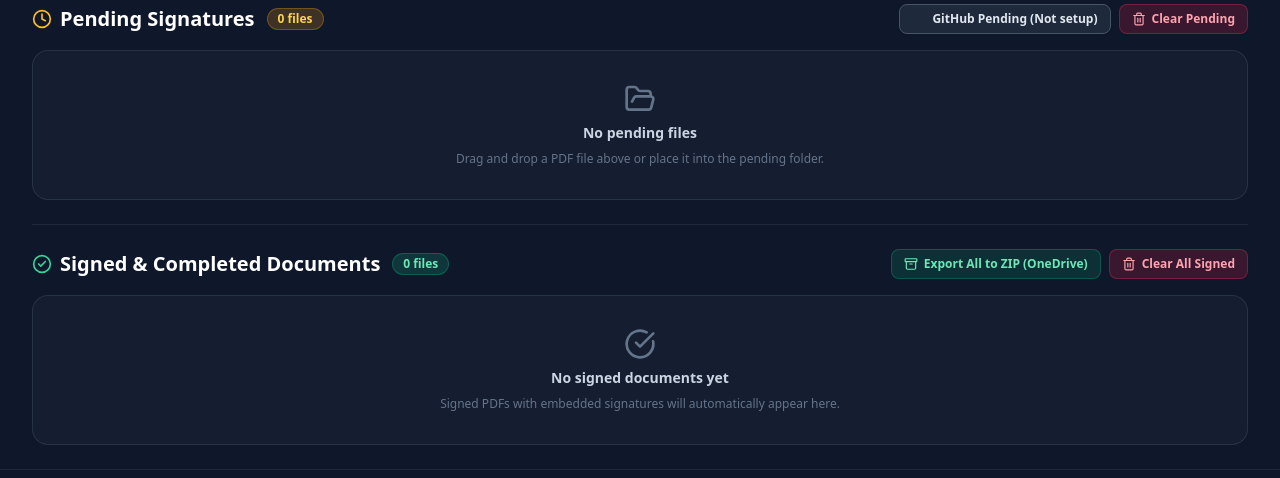
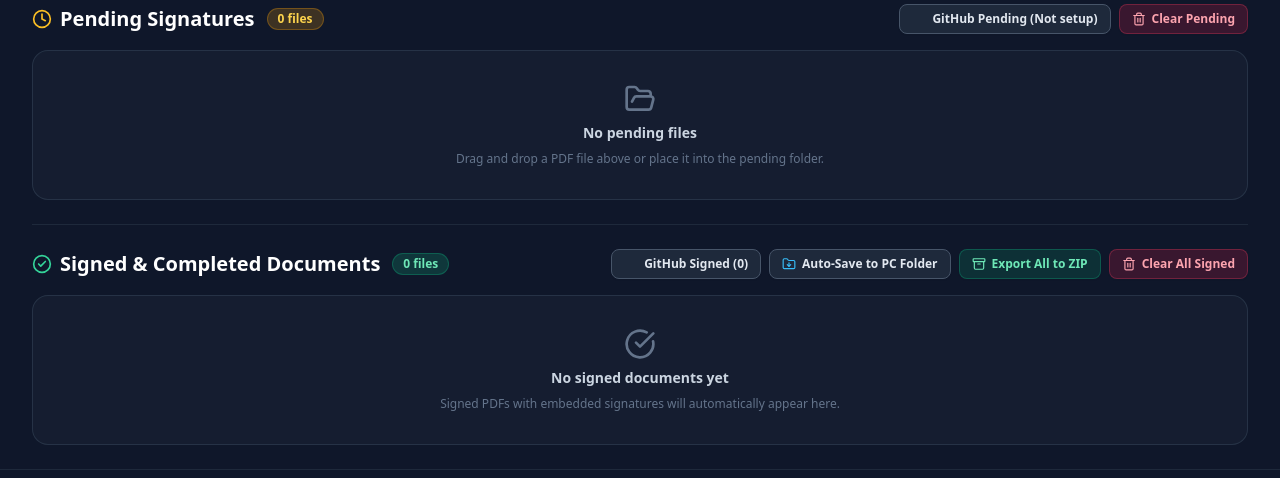
Before and after one commit to jacobwakeup21/it-signer, a Flask app: page / in a window 1280 px wide. Shown: the part 807-1285 px from the top of the page. Run offline with Flask 3, Linux system fonts and the light colour scheme; data that the repository does not hold is empty; some libraries are stand-ins or nearby versions.

Commit message:
Add files via upload

```diff
--- a/templates/desktop.html
+++ b/templates/desktop.html
@@ -192,10 +192,18 @@
                     <span id="signedCountBadge" class="px-2.5 py-0.5 rounded-full text-xs font-semibold bg-emerald-500/20 text-emerald-300 border border-emerald-500/30">0 files</span>
                 </div>
                 <!-- Signed Batch Actions -->
-                <div class="flex items-center gap-2">
+                <div class="flex flex-wrap items-center gap-2">
+                    <button id="btnOpenGitHubSigned" onclick="openGitHubManagerModal('signed')" class="px-3 py-1.5 bg-slate-800 hover:bg-slate-700 text-slate-200 border border-slate-600 rounded-lg text-xs font-semibold transition flex items-center gap-1.5 shadow-sm" title="Manage signed files stored on GitHub repository">
+                        <i data-lucide="github" class="w-3.5 h-3.5 text-emerald-400"></i>
+                        <span>GitHub Signed (<span id="ghSignedCountBadge">0</span>)</span>
+                    </button>
+                    <button id="btnLocalAutoSave" onclick="setupLocalAutoSave()" class="px-3 py-1.5 bg-slate-800 hover:bg-slate-700 text-slate-200 border border-slate-600 rounded-lg text-xs font-semibold transition flex items-center gap-1.5 shadow-sm" title="Automatically save newly signed PDFs into a folder on your computer">
+                        <i data-lucide="folder-down" id="localAutoSaveIcon" class="w-3.5 h-3.5 text-sky-400"></i>
+                        <span id="localAutoSaveLabel">Auto-Save to PC Folder</span>
+                    </button>
                     <a href="/api/download-all/signed" class="px-3 py-1.5 bg-emerald-600/20 hover:bg-emerald-600/30 text-emerald-300 border border-emerald-500/30 rounded-lg text-xs font-semibold transition flex items-center gap-1.5 shadow-sm">
                         <i data-lucide="archive" class="w-3.5 h-3.5"></i>
-                        Export All to ZIP (OneDrive)
+                        Export All to ZIP
                     </a>
                     <button onclick="clearAllSignedDocs()" class="px-3 py-1.5 bg-rose-600/20 hover:bg-rose-600/30 text-rose-300 border border-rose-500/30 rounded-lg text-xs font-semibold transition flex items-center gap-1.5 shadow-sm">
                         <i data-lucide="trash-2" class="w-3.5 h-3.5"></i>
@@ -499,7 +507,7 @@
     </div>
 </div>
 
-<!-- Modal: GitHub Repository Pending Files Manager -->
+<!-- Modal: GitHub Repository Files Manager (Pending & Signed) -->
 <div id="githubModal" class="fixed inset-0 z-50 bg-black/85 backdrop-blur-sm hidden items-center justify-center p-4">
     <div class="bg-slate-900 border border-slate-700 rounded-2xl max-w-2xl w-full max-h-[90vh] flex flex-col shadow-2xl overflow-hidden">
         <div class="flex justify-between items-center p-4 border-b border-slate-800 bg-slate-800/80">
@@ -508,8 +516,8 @@
                     <i data-lucide="github" class="w-4 h-4"></i>
                 </div>
                 <div>
-                    <h3 class="font-bold text-white text-base">GitHub Pending Files Manager</h3>
-                    <p class="text-xs text-slate-400">View and delete files sitting in your GitHub repository's pending folder.</p>
+                    <h3 class="font-bold text-white text-base">GitHub Repository Files Manager</h3>
+                    <p class="text-xs text-slate-400">View, download, and delete files sitting in your GitHub repository.</p>
                 </div>
             </div>
             <button onclick="closeGitHubManagerModal()" class="text-slate-400 hover:text-white p-1">
@@ -517,18 +525,32 @@
             </button>
         </div>
 
+        <!-- Folder Tabs: Pending vs Signed -->
+        <div class="flex border-b border-slate-800 bg-slate-950/50 px-4 pt-2 gap-2">
+            <button id="ghTabPendingBtn" onclick="switchGitHubTab('pending')" class="px-4 py-2 border-b-2 border-sky-500 text-sky-400 font-semibold text-xs flex items-center gap-2 transition">
+                <i data-lucide="clock" class="w-3.5 h-3.5 text-amber-400"></i>
+                <span>Pending Folder</span>
+                <span id="ghTabPendingBadge" class="px-1.5 py-0.5 rounded-full text-[10px] bg-sky-500/20 text-sky-300">0</span>
+            </button>
+            <button id="ghTabSignedBtn" onclick="switchGitHubTab('signed')" class="px-4 py-2 border-b-2 border-transparent text-slate-400 hover:text-slate-200 font-semibold text-xs flex items-center gap-2 transition">
+                <i data-lucide="check-circle-2" class="w-3.5 h-3.5 text-emerald-400"></i>
+                <span>Signed Folder</span>
+                <span id="ghTabSignedBadge" class="px-1.5 py-0.5 rounded-full text-[10px] bg-slate-800 text-slate-400">0</span>
+            </button>
+        </div>
+
         <!-- GitHub Status Banner -->
-        <div class="p-4 bg-slate-950/60 border-b border-slate-800 flex flex-col sm:flex-row sm:items-center justify-between gap-3 text-xs">
+        <div class="p-3.5 bg-slate-950/60 border-b border-slate-800 flex flex-col sm:flex-row sm:items-center justify-between gap-3 text-xs">
             <div id="ghModalStatus" class="flex items-center gap-2 text-slate-300">
                 <span class="w-2.5 h-2.5 rounded-full bg-slate-500" id="ghStatusDot"></span>
                 <span id="ghStatusText">Checking GitHub connection...</span>
             </div>
             <div class="flex items-center gap-2">
-                <button onclick="refreshGitHubPendingFiles()" class="px-2.5 py-1.5 bg-slate-800 hover:bg-slate-700 text-slate-200 rounded-lg text-xs transition flex items-center gap-1 border border-slate-700">
+                <button onclick="refreshCurrentGitHubFolder()" class="px-2.5 py-1.5 bg-slate-800 hover:bg-slate-700 text-slate-200 rounded-lg text-xs transition flex items-center gap-1 border border-slate-700">
                     <i data-lucide="refresh-cw" class="w-3.5 h-3.5"></i> Refresh
                 </button>
-                <button id="ghClearAllBtn" onclick="clearAllGitHubPendingFiles()" class="px-2.5 py-1.5 bg-rose-600/20 hover:bg-rose-600/30 text-rose-300 border border-rose-500/30 rounded-lg text-xs font-semibold transition flex items-center gap-1">
-                    <i data-lucide="trash-2" class="w-3.5 h-3.5"></i> Delete All from GitHub
+                <button id="ghClearAllBtn" onclick="clearAllCurrentGitHubFolder()" class="px-2.5 py-1.5 bg-rose-600/20 hover:bg-rose-600/30 text-rose-300 border border-rose-500/30 rounded-lg text-xs font-semibold transition flex items-center gap-1">
+                    <i data-lucide="trash-2" class="w-3.5 h-3.5"></i> <span id="ghClearBtnLabel">Delete All from GitHub</span>
                 </button>
             </div>
         </div>
@@ -537,7 +559,7 @@
         <div class="flex-1 overflow-auto p-4 space-y-2.5" id="ghFileListContainer">
             <div class="py-8 text-center text-slate-500 text-xs">
                 <i data-lucide="loader-2" class="w-5 h-5 animate-spin mx-auto mb-2 text-sky-400"></i>
-                Loading GitHub pending files...
+                Loading files from GitHub...
             </div>
         </div>
 
@@ -546,12 +568,50 @@
             <div class="flex items-start gap-2">
                 <i data-lucide="info" class="w-4 h-4 text-sky-400 flex-shrink-0 mt-0.5"></i>
                 <div>
-                    <p class="font-semibold text-slate-200">Connect GitHub to enable one-click cloud file deletion</p>
-                    <p class="text-slate-400 text-[11px] mt-0.5">Add your repository (<code class="text-sky-300">owner/repo</code>) and a Personal Access Token in Settings to easily delete files from GitHub or auto-delete after signing.</p>
+                    <p class="font-semibold text-slate-200">Connect GitHub to enable one-click cloud file management</p>
+                    <p class="text-slate-400 text-[11px] mt-0.5">Add your repository (<code class="text-sky-300">owner/repo</code>) and a Personal Access Token in Settings to easily delete or sync files sitting in GitHub's folders.</p>
                 </div>
             </div>
             <button onclick="closeGitHubManagerModal(); openSettingsModal();" class="px-3 py-1.5 bg-sky-600 hover:bg-sky-500 text-white rounded-lg text-xs font-semibold transition">
                 Configure GitHub in Settings
+            </button>
+        </div>
+    </div>
+</div>
+
+<!-- Modal: Local PC Auto-Save Folder Setup -->
+<div id="localAutoSaveModal" class="fixed inset-0 z-50 bg-black/85 backdrop-blur-sm hidden items-center justify-center p-4">
+    <div class="bg-slate-900 border border-slate-700 rounded-2xl max-w-md w-full p-5 shadow-2xl space-y-4">
+        <div class="flex justify-between items-center pb-2 border-b border-slate-800">
+            <h3 class="font-bold text-white text-base flex items-center gap-2">
+                <i data-lucide="folder-down" class="w-4 h-4 text-sky-400"></i>
+                Auto-Save to PC Folder
+            </h3>
+            <button onclick="closeLocalAutoSaveModal()" class="text-slate-400 hover:text-white">
+                <i data-lucide="x" class="w-5 h-5"></i>
+            </button>
+        </div>
+        <p class="text-xs text-slate-300 leading-relaxed">
+            Select a folder on your personal computer (e.g. your <strong>OneDrive</strong>, <strong>Documents</strong>, or a local project folder).
+        </p>
+        <div class="bg-slate-950/70 border border-slate-800 rounded-xl p-3 text-xs text-slate-400 space-y-2">
+            <div class="flex items-center gap-2">
+                <span class="w-2 h-2 rounded-full bg-emerald-400"></span>
+                <span class="text-white font-medium">How it works:</span>
+            </div>
+            <p class="text-[11px]">Whenever a document is signed on your phone, this dashboard will instantly detect the completed file and save the signed PDF directly into your chosen computer folder.</p>
+        </div>
+        <div id="localAutoSaveCurrentFolderBox" class="hidden bg-sky-950/30 border border-sky-800/40 rounded-xl p-3 text-xs">
+            <span class="text-slate-400 block text-[10px] uppercase font-bold">Current Target Folder</span>
+            <span id="localAutoSaveFolderName" class="text-sky-300 font-semibold truncate block mt-0.5">None</span>
+        </div>
+        <div class="flex flex-col gap-2 pt-2">
+            <button onclick="pickLocalDirectory()" class="w-full py-2.5 bg-sky-600 hover:bg-sky-500 text-white rounded-lg text-xs font-semibold transition flex items-center justify-center gap-2 shadow shadow-sky-600/30">
+                <i data-lucide="folder-open" class="w-4 h-4"></i>
+                <span id="btnPickFolderText">Choose Folder on Computer</span>
+            </button>
+            <button id="btnDisableAutoSave" onclick="disableLocalAutoSave()" class="hidden w-full py-2 bg-slate-800 hover:bg-slate-700 text-rose-300 border border-slate-700 rounded-lg text-xs font-medium transition">
+                Turn Off Auto-Save
             </button>
         </div>
     </div>
```
